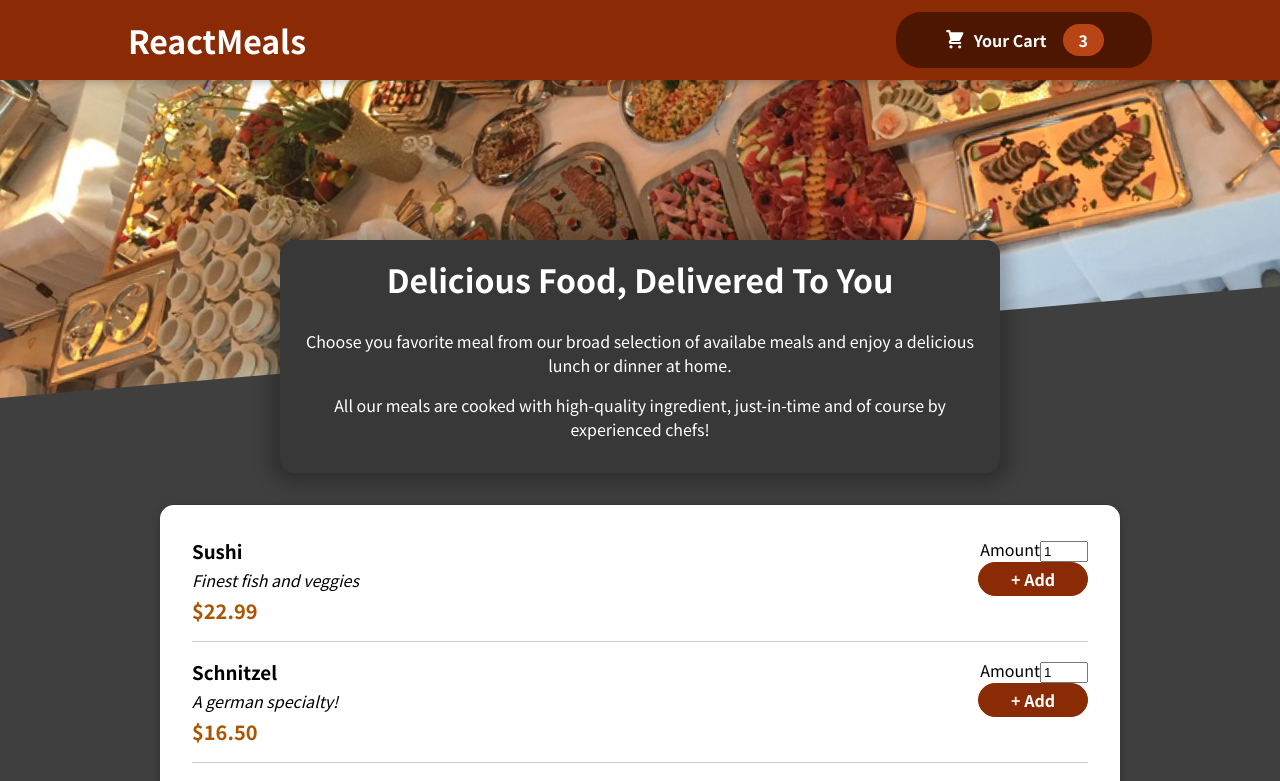
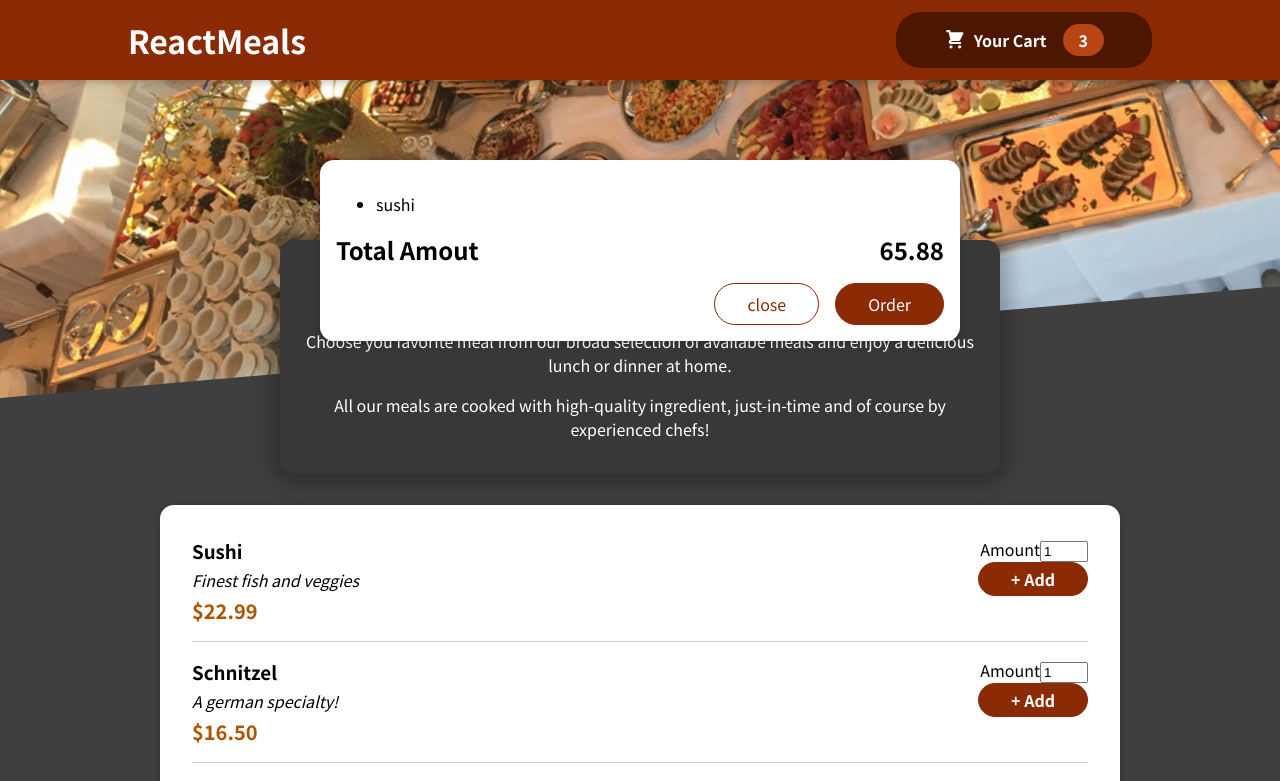
Before and after one commit to inusanaimu/React-Meals-App, a React (Create React App) app: page / in a window 1280 px wide. Shown: the top 781 px of the page. Built offline with nearby package versions, Linux system fonts and the light colour scheme.

Commit message:
Added Modal via a React Portal

```diff
--- a/public/index.html
+++ b/public/index.html
@@ -1,14 +1,12 @@
 <!DOCTYPE html>
 <html lang="en">
+
 <head>
   <meta charset="utf-8" />
   <link rel="icon" href="%PUBLIC_URL%/favicon.ico" />
   <meta name="viewport" content="width=device-width, initial-scale=1" />
   <meta name="theme-color" content="#000000" />
-    <meta
-      name="description"
-      content="Web site created using create-react-app"
-    />
+  <meta name="description" content="Web site created using create-react-app" />
   <link rel="apple-touch-icon" href="%PUBLIC_URL%/logo192.png" />
   <!--
       manifest.json provides metadata used when your web app is installed on a
@@ -26,8 +24,10 @@
     -->
   <title>React App</title>
 </head>
+
 <body>
   <noscript>You need to enable JavaScript to run this app.</noscript>
+  <div id="overlays"></div>
   <div id="root"></div>
   <!--
       This HTML file is a template.
@@ -40,4 +40,5 @@
       To create a production bundle, use `npm run build` or `yarn build`.
     -->
 </body>
+
 </html>
--- a/src/App.js
+++ b/src/App.js
@@ -1,9 +1,11 @@
 import Header from './components/Layout/Header'
 import Meals from './components/Meals/Meals'
+import Cart from './components/Cart/Cart'
 
 function App() {
   return (
     <div>
+      <Cart />
       <Header />
       <main>
         <Meals />
--- a/src/components/Cart/Cart.js
+++ b/src/components/Cart/Cart.js
@@ -1,4 +1,6 @@
 import React from 'react'
+
+import Modal from '../UI/Modal'
 
 import classes from './Cart.module.css'
 
@@ -11,7 +13,7 @@
     </ul>
   )
   return (
-    <div>
+    <Modal>
       {cartItem}
       <div className={classes.total}>
         <span>Total Amout</span>
@@ -21,7 +23,7 @@
         <button className={classes['button--alt']}>close</button>
         <button className={classes.button}>Order</button>
       </div>
-    </div>
+    </Modal>
   )
 }
 
--- /dev/null
+++ b/src/components/UI/Modal.js
@@ -0,0 +1,32 @@
+import React from 'react'
+import ReactDOM from 'react-dom'
+
+import classes from './Modal.module.css'
+
+const Backdrop = (props) => {
+  return <div className={classes.Backdrop}></div>
+}
+
+const ModalOverlay = (props) => {
+  return (
+    <div className={classes.modal}>
+      <div className={classes.content}>{props.children}</div>
+    </div>
+  )
+}
+
+const portalElement = document.getElementById('overlays')
+
+const Modal = (props) => {
+  return (
+    <>
+      {ReactDOM.createPortal(<Backdrop />, portalElement)}
+      {ReactDOM.createPortal(
+        <ModalOverlay>{props.children}</ModalOverlay>,
+        portalElement
+      )}
+    </>
+  )
+}
+
+export default Modal
--- /dev/null
+++ b/src/components/UI/Modal.module.css
@@ -0,0 +1,40 @@
+.backdrop {
+  position: fixed;
+  top: 0;
+  left: 0;
+  width: 100%;
+  height: 100vh;
+  z-index: 20;
+  background-color: rgba(0, 0, 0, 0.75);
+}
+
+.modal {
+  position: fixed;
+  top: 20vh;
+  left: 5%;
+  width: 90%;
+  background-color: white;
+  padding: 1rem;
+  border-radius: 14px;
+  box-shadow: 0 2px 8px rgba(0, 0, 0, 0.25);
+  z-index: 30;
+  animation: slide-down 300ms ease-out forwards;
+}
+
+@media (min-width: 768px) {
+  .modal {
+    width: 40rem;
+    left: calc(50% - 20rem);
+  }
+}
+
+@keyframes slide-down {
+  from {
+    opacity: 0;
+    transform: translateY(-3rem);
+  }
+  to {
+    opacity: 1;
+    transform: translateY(0);
+  }
+}
```
Also changed, not shown: 1 other file (tests, documents, lock files or other folders). Lines whose indentation alone changed are shown as unchanged.
